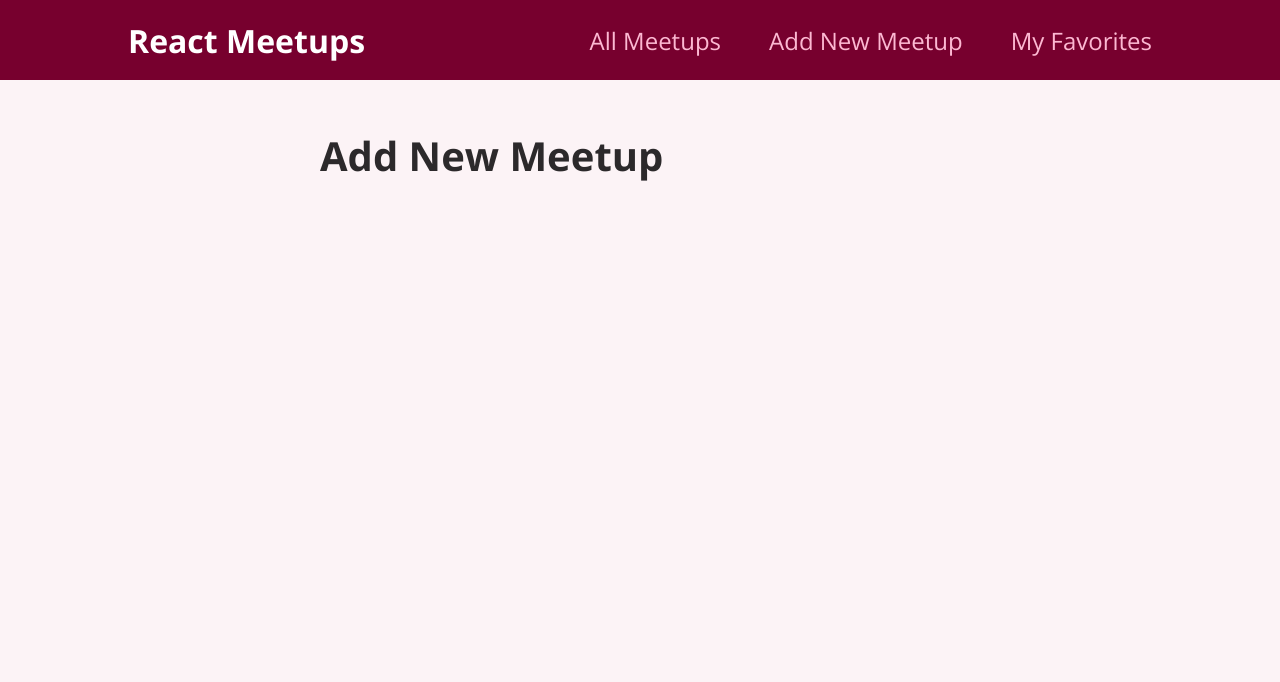
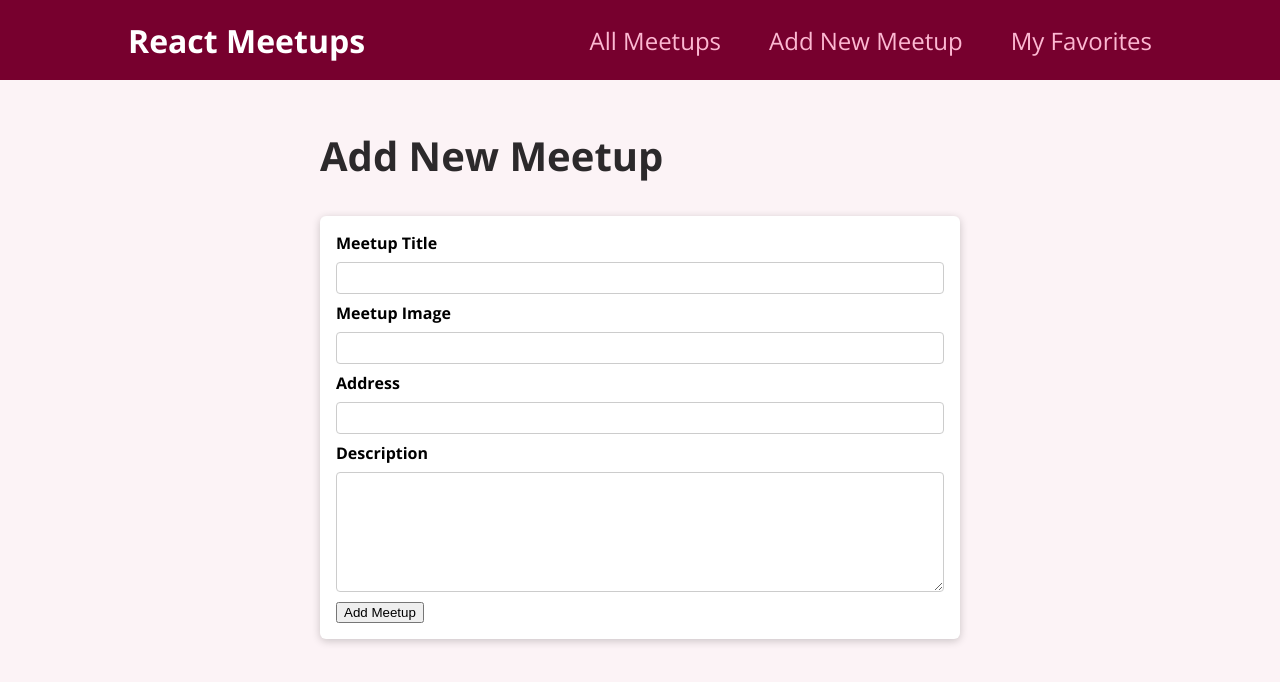
Before and after one commit to nacarney/react-course, a React (Create React App) app: page /new-meetup in a window 1280 px wide. Shown: the top 682 px of the page. Built offline with nearby package versions, Linux system fonts and the light colour scheme.

Commit message:
Created form

```diff
--- a/src/components/meetups/NewMeetupForm.js
+++ b/src/components/meetups/NewMeetupForm.js
@@ -1,9 +1,32 @@
 import Card from "../ui/Card";
+import classes from "./NewMeetupForm.module.css";
 
 function NewMeetupForm() {
-
-    return <Card></Card>
-
+  return (
+    <Card>
+      <form className={classes.form}>
+        <div className={classes.control}>
+          <label htmlFor="title">Meetup Title </label>
+          <input type="text" required id="title" />
+        </div>
+        <div className={classes.control}>
+          <label htmlFor="image">Meetup Image </label>
+          <input type="url" required id='image' />
+        </div>
+        <div className={classes.control}>
+          <label htmlFor="address">Address </label>
+          <input type="text" required id="address" />
+        </div>
+        <div className={classes.control}>
+          <label htmlFor="description">Description </label>
+          <textarea id = "description" required rows='5'></textarea>
+        </div>
+        <div className={classes.action}>
+          <button>Add Meetup</button>
+        </div>
+      </form>
+    </Card>
+  );
 }
 
 export default NewMeetupForm;
```
